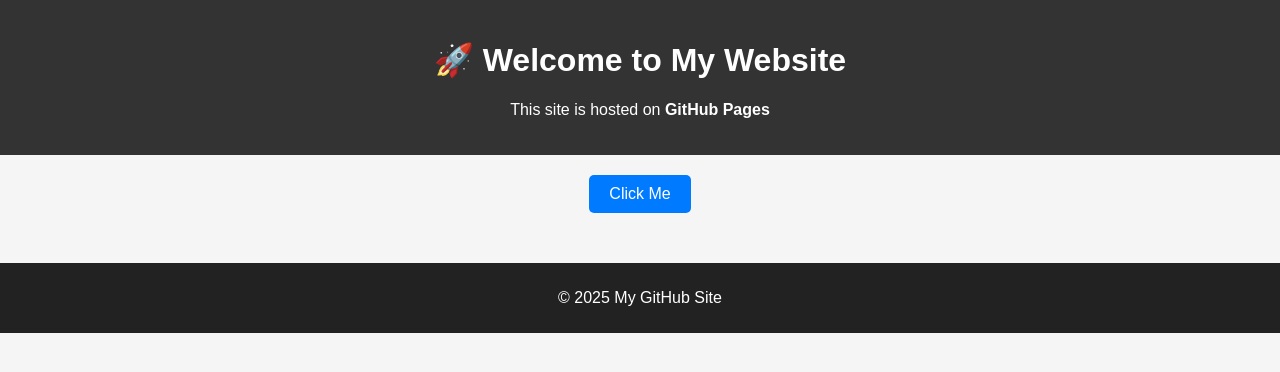
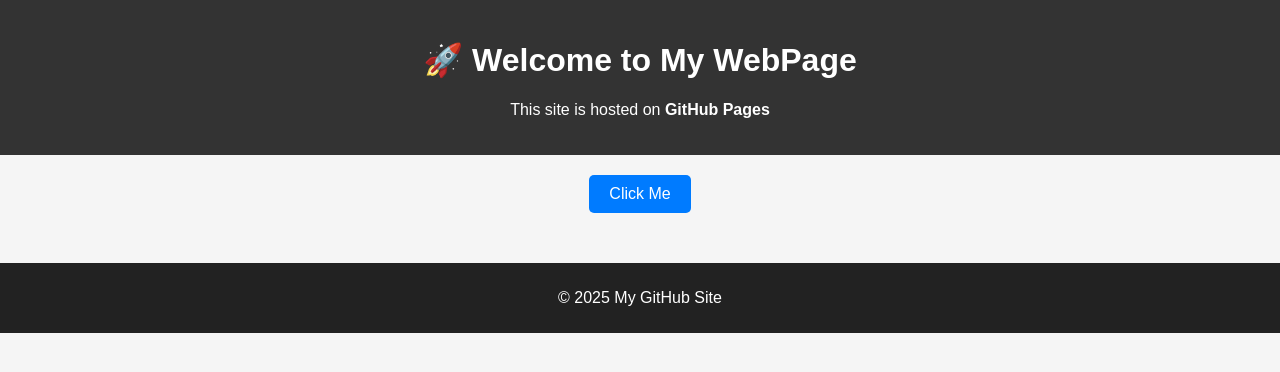
Before and after one commit to satishjnv/git, a plain HTML site: page index.html in a window 1280 px wide. Drawn offline with Linux system fonts and the light colour scheme.

Commit message:
updated minor change

```diff
--- a/index.html
+++ b/index.html
@@ -3,12 +3,12 @@
 <head>
   <meta charset="UTF-8">
   <meta name="viewport" content="width=device-width, initial-scale=1.0">
-  <title>My First GitHub Website</title>
+  <title>Practice Hosting through Ec2</title>
   <link rel="stylesheet" href="style.css">
 </head>
 <body>
   <header>
-    <h1>🚀 Welcome to My Website</h1>
+    <h1>🚀 Welcome to My WebPage</h1>
     <p>This site is hosted on <b>GitHub Pages</b></p>
   </header>
 
```
